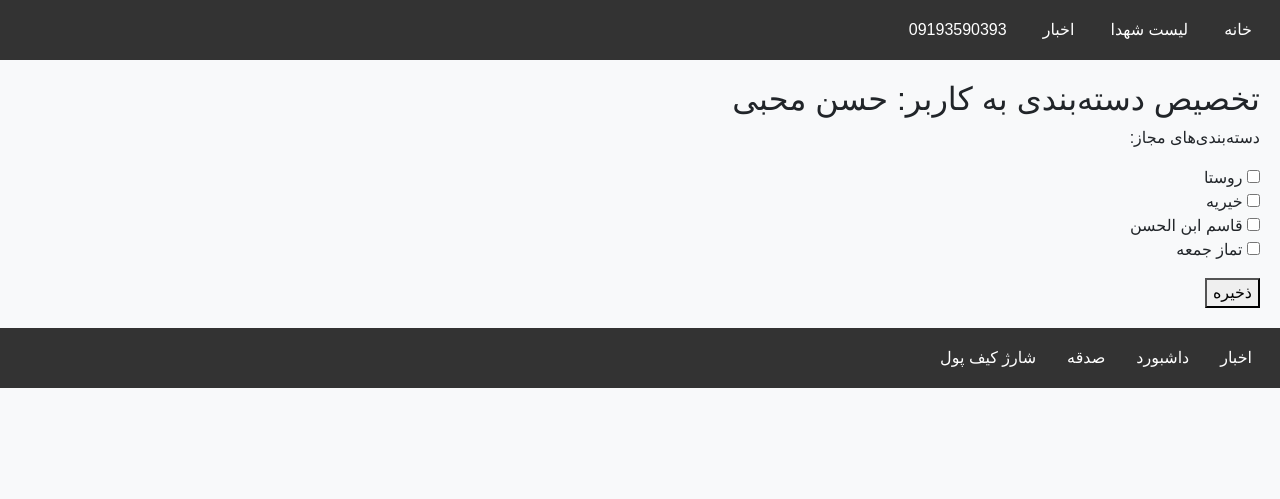
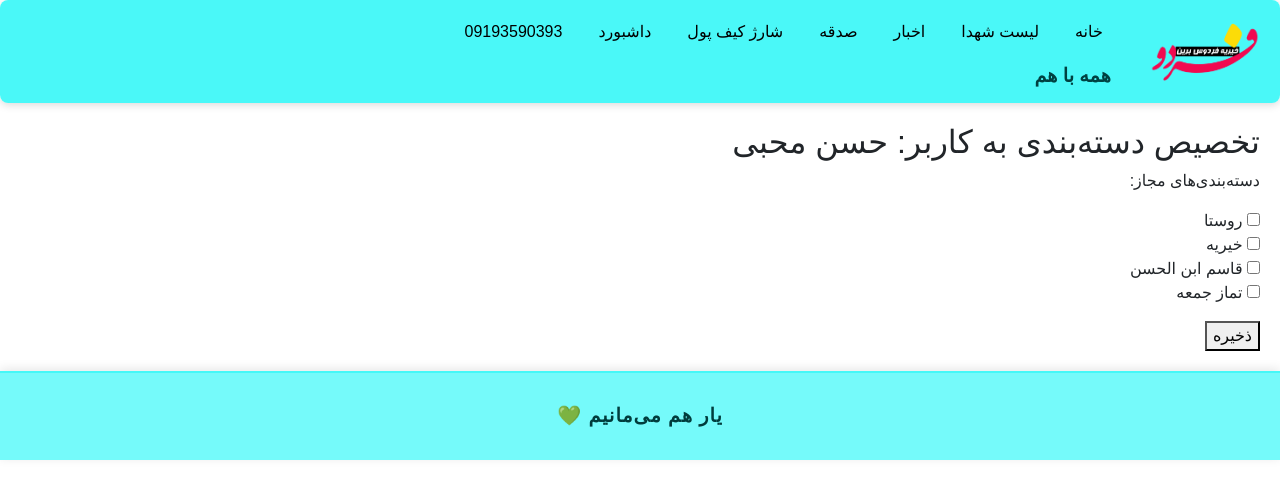
Before and after one commit to mohebbi1358/hamyar, a Django app: page /accounts/assign-categories/1/ in a window 1280 px wide. Shown: the top 499 px of the page. Run offline with Django 5.2, Linux system fonts and the light colour scheme; a user stored in the database is signed in; data comes from the database, SQL or seed files in the repository; some libraries are stand-ins or nearby versions.

Commit message:
header-footer

```diff
--- a/config/settings.py
+++ b/config/settings.py
@@ -132,7 +132,7 @@ USE_TZ = True
 # https://docs.djangoproject.com/en/5.2/howto/static-files/
 
 STATIC_URL = 'static/'
-
+STATICFILES_DIRS = [BASE_DIR / "static"]
 # Default primary key field type
 # https://docs.djangoproject.com/en/5.2/ref/settings/#default-auto-field
 
--- a/templates/base.html
+++ b/templates/base.html
@@ -1,5 +1,5 @@
 <!DOCTYPE html>
-
+{% load static %}
 
 
 <html lang="fa">
@@ -41,14 +41,20 @@
             margin: 0;
             padding: 0;
             direction: rtl;
-            background-color: #f8f9fa;
+            background-color: #ffffff;
         }
 
-        header, footer {
+        header {
+            background-color: #ffffff; /* یا transparent */
+            padding: 0;
+        }
+
+        footer {
             background-color: #333;
             color: white;
             padding: 10px 20px;
         }
+
 
         nav ul {
             list-style: none;
@@ -64,7 +70,7 @@
         }
 
         nav ul li a {
-            color: white;
+            color: rgb(0, 0, 0);
             text-decoration: none;
             padding: 8px;
             display: block;
@@ -121,11 +127,49 @@
 <body>
 
 <header>
-    <nav>
-        <ul>
+    <nav style="
+        background-color: rgba(43, 247, 247, 0.85);
+        display: flex;
+        justify-content: space-between;
+        align-items: stretch;
+        padding: 12px 20px;
+        box-shadow: 0 2px 8px rgba(0,0,0,0.15);
+        border-radius: 8px;
+        backdrop-filter: saturate(180%) blur(10px);
+        -webkit-backdrop-filter: saturate(180%) blur(10px);
+    ">
+        <!-- لوگو سمت راست -->
+        <div style="flex: 0 0 auto; text-align: center; margin-left: 1cm; display: flex; flex-direction: column; justify-content: center;">
+            <a href="/">
+                <img src="/static/images/logo.png" alt="لوگو" style="height: 70px;">
+            </a>
+        </div>
+
+        <!-- منو + نوشته زیر آن -->
+        <div style="flex: 1; display: flex; flex-direction: column; justify-content: center;">
+            <!-- ردیف منو -->
+            <ul style="
+                display: flex;
+                flex-wrap: wrap;
+                justify-content: flex-start;
+                gap: 20px;
+                list-style: none;
+                margin: 0;
+                padding: 0;
+            ">
                 <li><a href="/">خانه</a></li>
                 <li><a href="/martyrs/list/">لیست شهدا</a></li>
                 <li><a href="{% url 'news:news_list' %}">اخبار</a></li>
+                <li><a href="{% url 'donate' %}">صدقه</a></li>
+
+                {% if user.is_authenticated %}
+                    <li><a href="{% url 'wallet:charge_wallet' %}">شارژ کیف پول</a></li>
+                    <li><a href="{% url 'accounts:dashboard' %}">داشبورد</a></li>
+                {% else %}
+                    <li><a href="{% url 'accounts:login' %}?next={% url 'wallet:charge_wallet' %}">شارژ کیف پول</a></li>
+                    <li><a href="{% url 'accounts:login' %}?next={% url 'accounts:dashboard' %}">پروفایل</a></li>
+                {% endif %}
+
                 {% if user.is_authenticated %}
                     <li>
                         <a href="#">
@@ -140,12 +184,11 @@
                         <ul class="profile-menu">
                             <li><a href="{% url 'accounts:dashboard' %}">داشبورد</a></li>
                             <li><a href="{% url 'accounts:complete_profile' %}?phone={{ user.phone }}">ویرایش پروفایل</a></li>
-                        {% if request.user.is_authenticated and request.user.allowed_categories.exists %}
+                            {% if user.allowed_categories.exists %}
                                 <li><a href="{% url 'news:create_news' %}">ارسال خبر</a></li>
                             {% endif %}
-
                             <li><a href="{% url 'martyrs:create_martyr' %}">افزودن شهید</a></li>
-                            {% if user.is_authenticated and user.is_staff %}
+                            {% if user.is_staff %}
                                 <li><a href="{% url 'accounts:user_list' %}">مدیریت کاربران</a></li>
                             {% endif %}
                             <li><a href="{% url 'accounts:logout' %}">خروج</a></li>
@@ -155,8 +198,16 @@
                     <li><a href="{% url 'accounts:login' %}">ورود</a></li>
                 {% endif %}
             </ul>
+
+            <!-- نوشته زیر منو -->
+            <div style="margin-top: 10px; font-weight: bold; font-size: 1.2em; color: #004141;">
+                همه با هم
+            </div>
+        </div>
     </nav>
 </header>
+
+
 
 {% if messages %}
   <div class="container mt-3">
@@ -175,28 +226,21 @@
     {% block content %}{% endblock %}
 </main>
 
-<footer>
-    <nav>
-        <ul>
-            <li><a href="{% url 'news:news_list' %}">اخبار</a></li>
-            {% if user.is_authenticated %}
-                <li><a href="{% url 'accounts:dashboard' %}">داشبورد</a></li>
-            {% else %}
-                <li><a href="{% url 'accounts:login' %}?next={% url 'accounts:dashboard' %}">پروفایل</a></li>
-            {% endif %}
+<footer style="
+    background-color: #2bf7f7a6;
+    text-align: center;
+    padding: 1.5em;
+    font-family: 'Vazirmatn', sans-serif;
+    font-size: 1.2em;
+    font-weight: bold;
+    color: #003c3c;
+    box-shadow: 0 -2px 10px rgba(0, 0, 0, 0.1);
+    border-top: 2px solid #2bf7f7a6;
+    letter-spacing: 1px;
+">
+    یار هم می‌مانیم 💚
+</footer>
 
-            <!-- همیشه نمایش داده می‌شود -->
-            <li><a href="{% url 'donate' %}">صدقه</a></li>
-
-            <!-- لینک متفاوت بر اساس لاگین بودن -->
-            {% if user.is_authenticated %}
-                <li><a href="{% url 'wallet:charge_wallet' %}">شارژ کیف پول</a></li>
-            {% else %}
-                <li><a href="{% url 'accounts:login' %}?next={% url 'wallet:charge_wallet' %}">شارژ کیف پول</a></li>
-            {% endif %}
-        </ul>
-    </nav>
-</footer>
 <!-- jQuery -->
 <script src="https://cdn.jsdelivr.net/npm/jquery@3.6.0/dist/jquery.min.js"></script>
 
```
Also changed, not shown: static/images/logo.png (added). Lines whose indentation alone changed are shown as unchanged.
